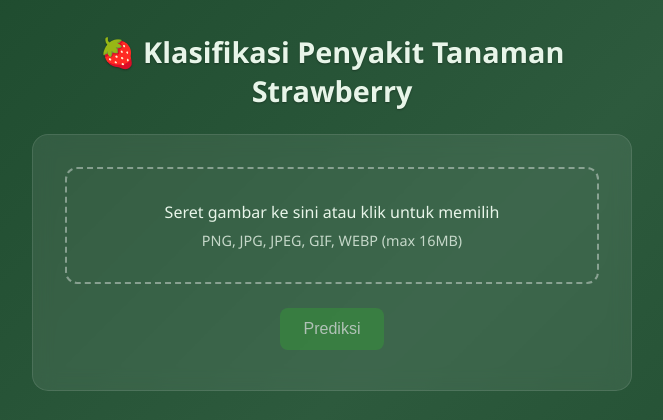
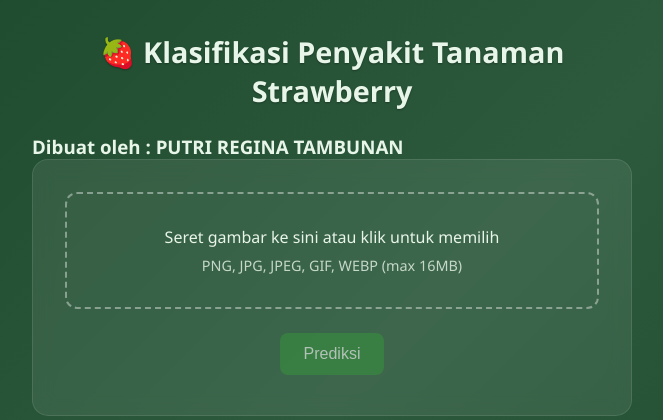
Before and after one commit to Herutriana44/klasifikasi_penyakit_tanaman_strawberry, a Flask app: page / in a window 1280 px wide. Shown: the top 420 px of the page, without its empty margins (308-971 px from the left). Run offline with Flask 2, Linux system fonts and the light colour scheme; parts of the project's set-up code (start-up, migrations or seed data) failed here and were passed over.

Commit message:
tambah author

```diff
--- a/templates/index.html
+++ b/templates/index.html
@@ -92,6 +92,7 @@
 <body>
     <div class="container">
         <h1>🍓 Klasifikasi Penyakit Tanaman Strawberry</h1>
+        <h3>Dibuat oleh : PUTRI REGINA TAMBUNAN</h3>
         <div class="card">
             <div class="upload-zone" id="uploadZone">
                 <input type="file" id="fileInput" accept="image/*">
```
